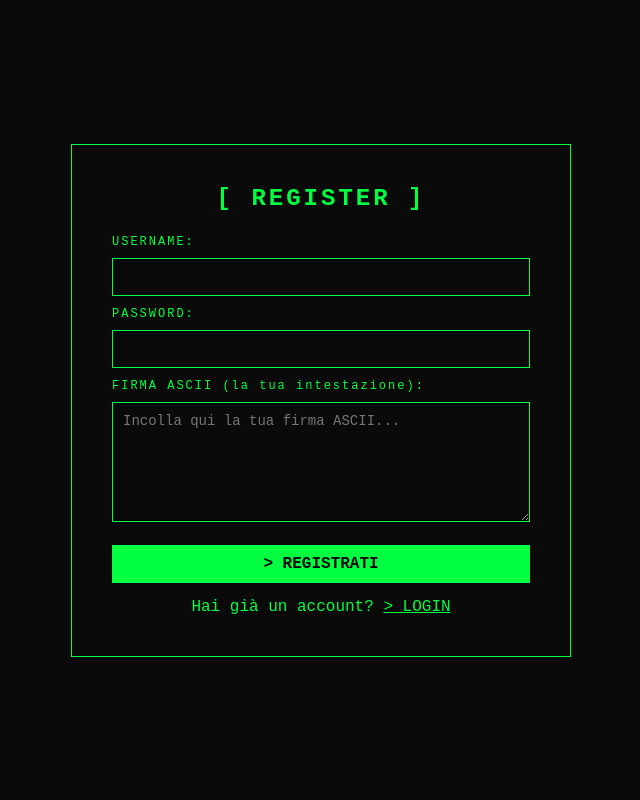
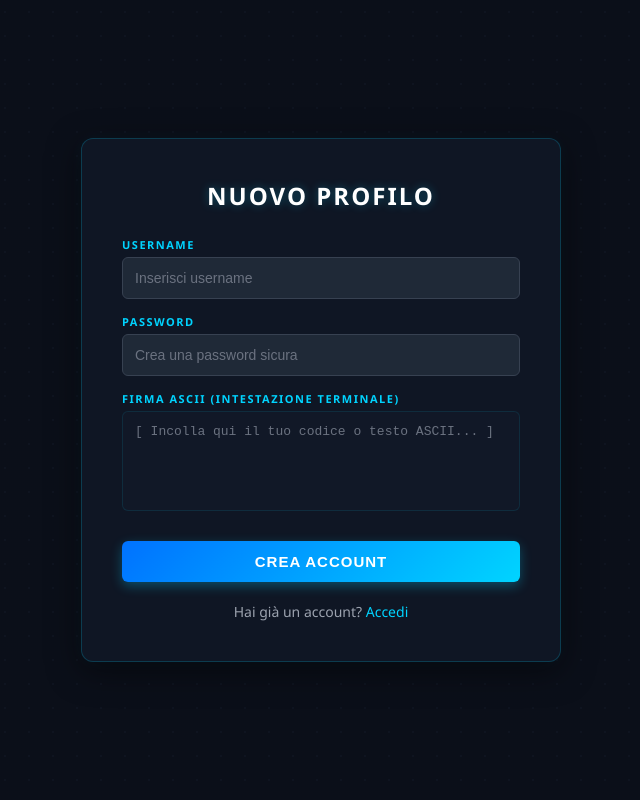
Before and after one commit to balza08/Iron_Docs_Security, a Django app: page /register/ in a window 1280 px wide. Shown: the whole page, without its empty margins (319-959 px from the left). Run offline with Django 5.2, Linux system fonts and the light colour scheme.

Commit message:
Fix register color with AI

```diff
--- a/login_app/templates/register.html
+++ b/login_app/templates/register.html
@@ -2,37 +2,179 @@
 <html lang="it">
 <head>
     <meta charset="UTF-8">
-    <title>Registrazione</title>
+    <meta name="viewport" content="width=device-width, initial-scale=1.0">
+    <title>Iron Docs Security - Registrazione</title>
     <style>
         * { box-sizing: border-box; margin: 0; padding: 0; }
-        body { background: #0a0a0a; color: #00ff41; font-family: 'Courier New', monospace; display: flex; justify-content: center; align-items: center; height: 100vh; }
-        .box { border: 1px solid #00ff41; padding: 40px; width: 500px; }
-        h2 { text-align: center; margin-bottom: 20px; letter-spacing: 3px; }
-        input, textarea { width: 100%; padding: 10px; margin: 8px 0; background: #0a0a0a; border: 1px solid #00ff41; color: #00ff41; font-family: 'Courier New', monospace; font-size: 14px; }
-        textarea { height: 120px; resize: vertical; }
-        button { width: 100%; padding: 10px; margin-top: 10px; background: #00ff41; color: #0a0a0a; border: none; font-family: 'Courier New', monospace; font-size: 16px; font-weight: bold; cursor: pointer; }
-        button:hover { background: #00cc33; }
-        .errore { color: #ff0000; margin-top: 10px; text-align: center; }
-        .link { text-align: center; margin-top: 15px; }
-        a { color: #00ff41; }
-        label { font-size: 12px; letter-spacing: 2px; }
+
+        /* Sfondo scuro tech coerente con la pagina di login */
+        body {
+            background-color: #0b0f19;
+            background-image:
+                linear-gradient(rgba(11, 15, 25, 0.8), rgba(11, 15, 25, 0.8)),
+                radial-gradient(#1e293b 1px, transparent 0);
+            background-size: 24px 24px;
+            color: #ffffff;
+            font-family: 'Segoe UI', Tahoma, Geneva, Verdana, sans-serif;
+            display: flex;
+            justify-content: center;
+            align-items: center;
+            height: 100vh;
+        }
+
+        /* Box blindato in vetro scuro (Glassmorphism) */
+        .box {
+            background: rgba(17, 24, 39, 0.85);
+            padding: 40px;
+            width: 480px;
+            border-radius: 12px;
+            border: 1px solid rgba(0, 212, 255, 0.2);
+            box-shadow: 0 8px 32px 0 rgba(0, 0, 0, 0.5),
+                        0 0 15px rgba(0, 212, 255, 0.05);
+            backdrop-filter: blur(8px);
+        }
+
+        /* Titolo stilizzato */
+        h2 {
+            text-align: center;
+            margin-bottom: 25px;
+            color: #ffffff;
+            font-size: 24px;
+            font-weight: 600;
+            letter-spacing: 2px;
+            text-transform: uppercase;
+            text-shadow: 0 0 10px rgba(0, 212, 255, 0.3);
+        }
+
+        /* Etichette dei campi in stile tech */
+        label {
+            display: block;
+            font-size: 11px;
+            font-weight: bold;
+            letter-spacing: 1.5px;
+            color: #00d4ff;
+            margin-top: 15px;
+            margin-bottom: 5px;
+            text-transform: uppercase;
+        }
+
+        /* Input e Textarea scuri con focus azzurrato */
+        input, textarea {
+            width: 100%;
+            padding: 12px;
+            background: #1f2937;
+            border: 1px solid #374151;
+            border-radius: 6px;
+            color: #ffffff;
+            font-size: 14px;
+            transition: all 0.3s ease;
+        }
+
+        /* Manteniamo il font monospace solo per la Firma ASCII, così si allinea perfettamente! */
+        textarea {
+            height: 100px;
+            resize: none;
+            font-family: 'Courier New', monospace;
+            font-size: 13px;
+            background: #111827; /* Leggermente più scura per simulare un terminale */
+            border-color: rgba(0, 212, 255, 0.1);
+        }
+
+        input::placeholder, textarea::placeholder {
+            color: #6b7280;
+        }
+
+        /* Effetto Focus Cyber-Azzurro */
+        input:focus, textarea:focus {
+            outline: none;
+            border-color: #00d4ff;
+            box-shadow: 0 0 8px rgba(0, 212, 255, 0.2);
+            background: #111827;
+        }
+
+        /* Bottone con gradiente azzurro/blu */
+        button {
+            width: 100%;
+            padding: 12px;
+            margin-top: 25px;
+            background: linear-gradient(135deg, #0072ff, #00d4ff);
+            color: white;
+            border: none;
+            border-radius: 6px;
+            font-size: 15px;
+            font-weight: bold;
+            letter-spacing: 1px;
+            text-transform: uppercase;
+            cursor: pointer;
+            transition: all 0.3s ease;
+            box-shadow: 0 4px 12px rgba(0, 212, 255, 0.3);
+        }
+
+        button:hover {
+            transform: translateY(-1px);
+            box-shadow: 0 6px 20px rgba(0, 212, 255, 0.5);
+            filter: brightness(1.1);
+        }
+
+        button:active {
+            transform: translateY(1px);
+        }
+
+        /* Messaggio di errore cyber-rosso */
+        .errore {
+            color: #ef4444;
+            margin-top: 15px;
+            text-align: center;
+            font-size: 14px;
+            background: rgba(239, 68, 68, 0.1);
+            padding: 8px;
+            border-radius: 4px;
+            border: 1px solid rgba(239, 68, 68, 0.2);
+        }
+
+        /* Link di ritorno al Login */
+        .link {
+            text-align: center;
+            margin-top: 20px;
+            color: #9ca3af;
+            font-size: 14px;
+        }
+
+        a {
+            color: #00d4ff;
+            text-decoration: none;
+            font-weight: 500;
+            transition: color 0.2s ease;
+        }
+
+        a:hover {
+            color: #0072ff;
+            text-decoration: underline;
+        }
     </style>
 </head>
 <body>
     <div class="box">
-        <h2>[ REGISTER ]</h2>
+        <h2>Nuovo Profilo</h2>
         <form method="POST">
             {% csrf_token %}
-            <label>USERNAME:</label>
-            <input type="text" name="username" required>
-            <label>PASSWORD:</label>
-            <input type="password" name="password" required>
-            <label>FIRMA ASCII (la tua intestazione):</label>
-            <textarea name="firma_ascii" placeholder="Incolla qui la tua firma ASCII..."></textarea>
-            <button type="submit">&gt; REGISTRATI</button>
+            <label>Username</label>
+            <input type="text" name="username" placeholder="Inserisci username" required>
+
+            <label>Password</label>
+            <input type="password" name="password" placeholder="Crea una password sicura" required>
+
+            <label>Firma ASCII (Intestazione Terminale)</label>
+            <textarea name="firma_ascii" placeholder="[ Incolla qui il tuo codice o testo ASCII... ]"></textarea>
+
+            <button type="submit">Crea Account</button>
         </form>
-        {% if errore %}<p class="errore">[!] {{ errore }}</p>{% endif %}
-        <div class="link">Hai già un account? <a href="{% url 'login' %}">&gt; LOGIN</a></div>
+
+        {% if errore %}
+            <p class="errore">[!] {{ errore }}</p>
+        {% endif %}
+
+        <div class="link">Hai già un account? <a href="{% url 'login' %}">Accedi</a></div>
     </div>
 </body>
 </html>
```
